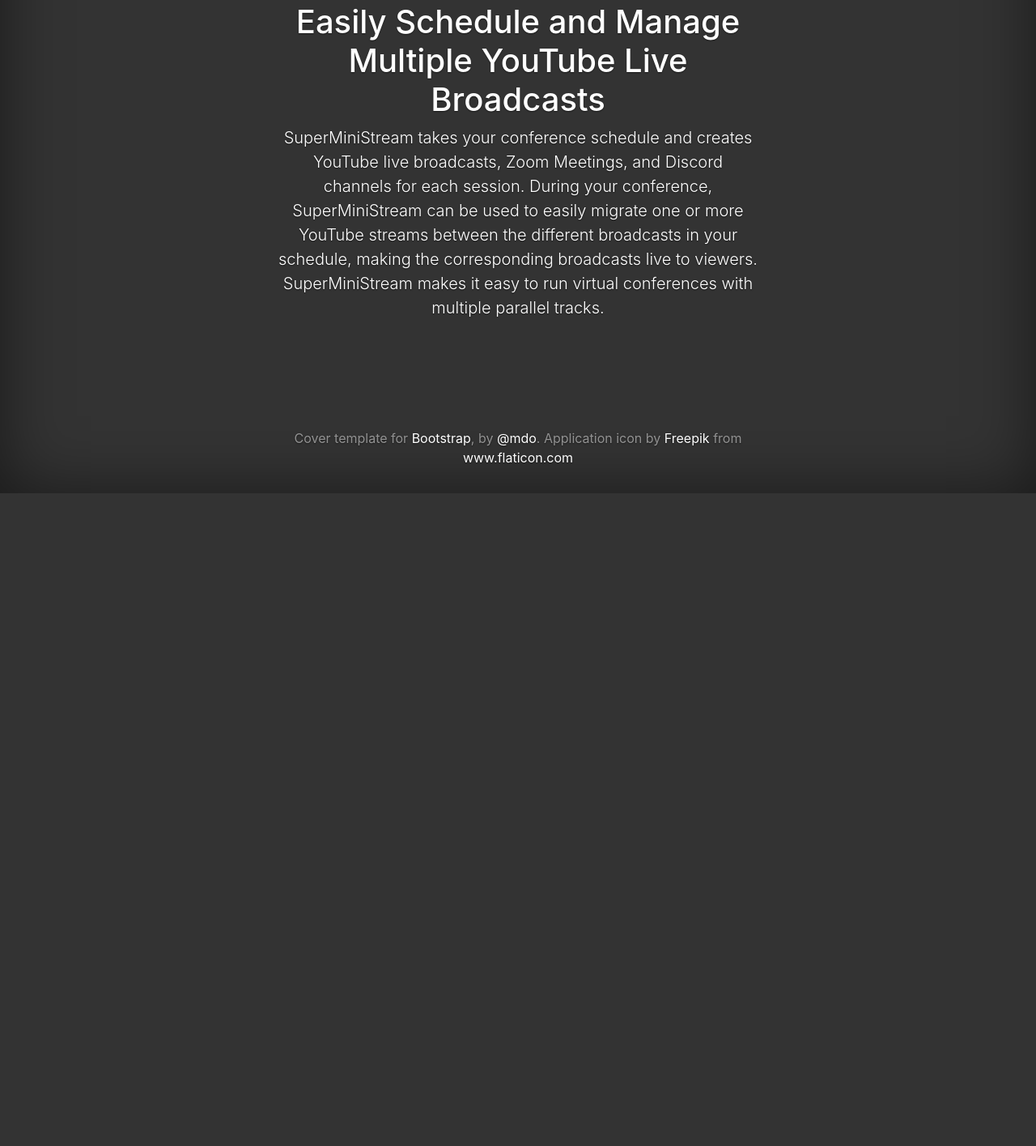
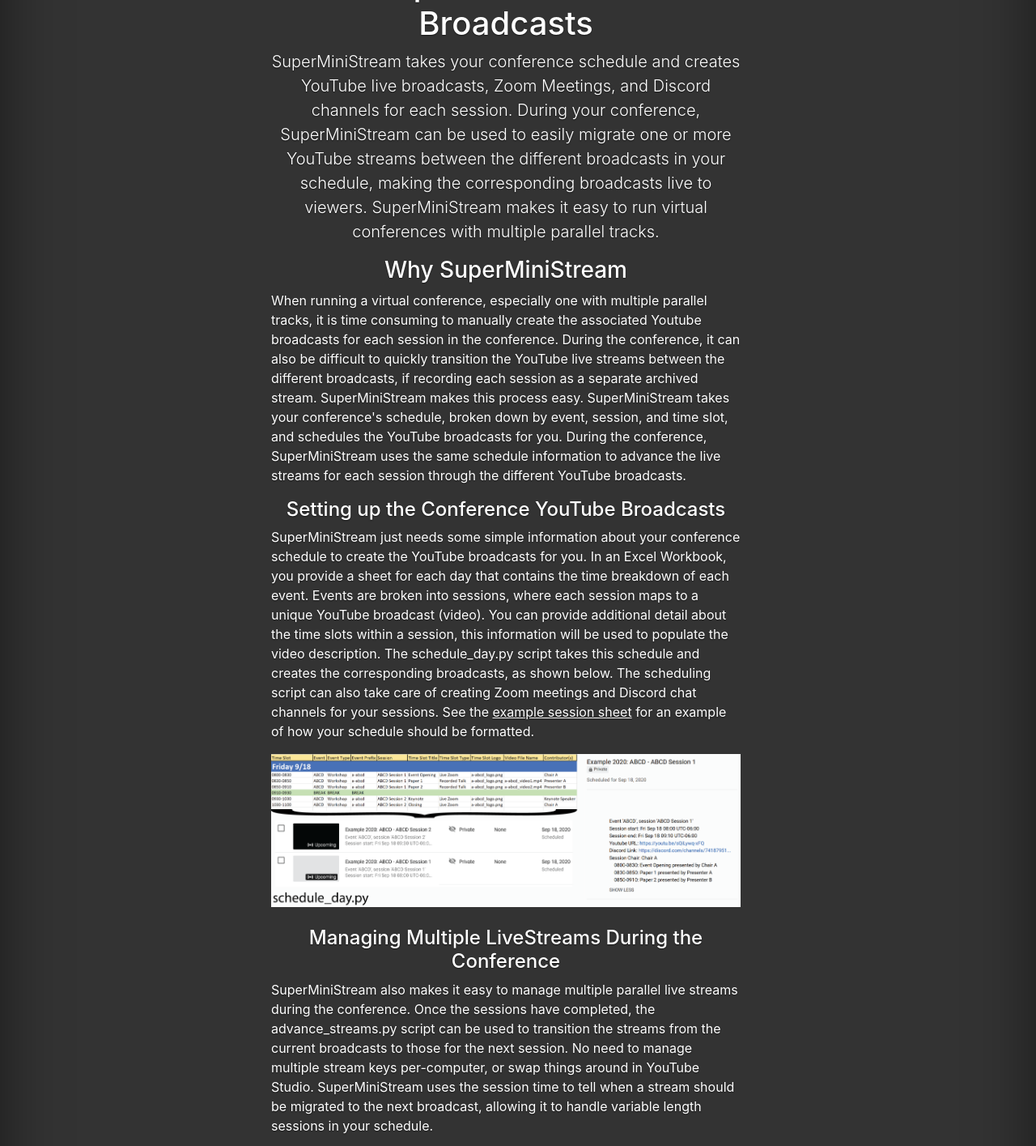
Before and after one commit to superministream/superministream.github.io, a plain HTML site: page index.html in a window 1280 px wide. Shown: the part 191-1606 px from the top of the page at 81% size. Before the commit the page ends 800 px from the top, so only its background shows below. Drawn offline with nearby package versions, Linux system fonts and the light colour scheme.

Commit message:
more info on page

```diff
--- a/cover.css
+++ b/cover.css
@@ -26,7 +26,6 @@
 
 html,
 body {
-  height: 100%;
   background-color: #333;
 }
 
--- a/index.html
+++ b/index.html
@@ -28,14 +28,15 @@
                     <div class="col-6 text-right">
                         <nav class="nav nav-masthead justify-content-center">
                             <a class="nav-link active" href="/">Home</a>
-                            <a class="nav-link" href="/privacy.html">Privacy</a>
+                            <a class="nav-link" href="/privacy.html">Privacy Policy</a>
                             <a id="contact-link" class="nav-link" href="">Contact</a>
                         </nav>
                     </div>
                 </div>
             </header>
 
-            <main role="main" class="inner cover">
+            <div class="container content row mt-4">
+                <div class="col-12">
                     <h1 class="cover-heading">Easily Schedule and Manage Multiple YouTube Live Broadcasts</h1>
                     <p class="lead">
                     SuperMiniStream takes your conference schedule and creates YouTube live broadcasts,
@@ -45,9 +46,62 @@
                     live to viewers. SuperMiniStream makes it
                     easy to run virtual conferences with multiple parallel tracks.
                     </p>
-            </main>
+                </div>
+                <div class="col-12">
+                    <h3>Why SuperMiniStream</h3>
+                    <p class="text-left">
+                    When running a virtual conference, especially one with multiple parallel tracks, it is
+                    time consuming to manually create the associated Youtube broadcasts for each session
+                    in the conference. During the conference, it can also be difficult to quickly transition
+                    the YouTube live streams between the different broadcasts, if recording each session
+                    as a separate archived stream.
+                    SuperMiniStream makes this process easy. SuperMiniStream takes your conference's
+                    schedule, broken down by event, session, and time slot, and schedules the YouTube
+                    broadcasts for you. During the conference, SuperMiniStream uses the same schedule
+                    information to advance the live streams for each session through the different
+                    YouTube broadcasts.
+                    </p>
+                </div>
+                <div class="col-12">
+                    <h4>Setting up the Conference YouTube Broadcasts</h4>
+                    <p class="text-left">
+                    SuperMiniStream just needs some simple information about your conference schedule
+                    to create the YouTube broadcasts for you. In an Excel Workbook, you provide a
+                    sheet for each day that contains the time breakdown of each event. Events are
+                    broken into sessions, where each session maps to a unique YouTube broadcast (video).
+                    You can provide additional detail about the time slots within a session, this
+                    information will be used to populate the video description. The schedule_day.py
+                    script takes this schedule and creates the corresponding broadcasts, as shown below.
+                    The scheduling script can also take care of creating Zoom meetings and Discord
+                    chat channels for your sessions. See the <u><a href="https://docs.google.com/spreadsheets/d/1Q9GpKWnCVD15Msz65zzZPWEpk2yd5pTKgsIkiLX8Luw/edit?usp=sharing">example session sheet</a></u> for an example of how your schedule should be formatted.
+                    </p>
+                    <a href="/assets/schedule_day.png"><img class="img-fluid" src="/assets/schedule_day.png"/></a>
+                </div>
+                <div class="col-12 mt-4">
+                    <h4>Managing Multiple LiveStreams During the Conference</h4>
+                    <p class="text-left">
+                    SuperMiniStream also makes it easy to manage multiple parallel live streams during
+                    the conference. Once the sessions have completed, the advance_streams.py script
+                    can be used to transition the streams from the current broadcasts to those for
+                    the next session. No need to manage multiple stream keys per-computer, or swap
+                    things around in YouTube Studio. SuperMiniStream uses the session time to tell
+                    when a stream should be migrated to the next broadcast, allowing it to handle
+                    variable length sessions in your schedule.
+                    <p>
+                    <a href="/assets/advance_streams.png"><img class="img-fluid" src="/assets/advance_streams.png"/></a>
+                </div>
+                <div class="col-12 mt-4">
+                    <h3>Your Data</h3>
+                    <p class="text-left">
+                    SuperMiniStream does not collect or store your user data. SuperMiniStream will only use
+                    your YouTube account to schedule broadcasts for your conference sessions and manage
+                    binding live streams from your streaming software to those broadcasts to make them live.
+                    Please see the <u><a href="/privacy.html">privacy policy</a></u> for more information.
+                    </p>
+                </div>
+            </div>
 
-            <footer class="mastfoot mt-auto">
+            <footer class="mastfoot mt-4">
                 <div class="inner">
                     <p>Cover template for <a href="https://getbootstrap.com/">Bootstrap</a>, by <a href="https://twitter.com/mdo">@mdo</a>.
                     Application icon by <a href="https://www.flaticon.com/authors/freepik" title="Freepik">Freepik</a> from
```
Also changed, not shown: privacy.html (+1 -1 lines), assets/advance_streams.png (added), assets/desktop.svg (added), assets/schedule_day.png (added), assets/youtube.svg (added), 2 other files. Lines whose indentation alone changed are shown as unchanged.
